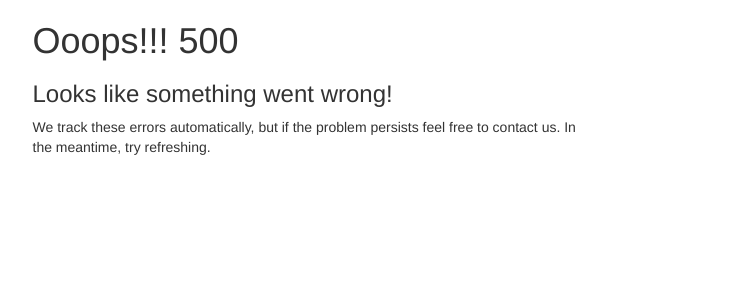
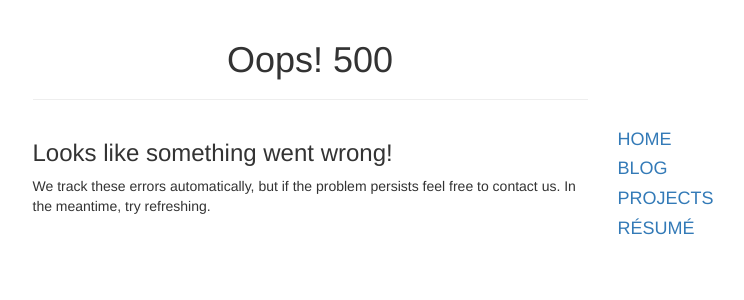
Before and after one commit to brandonw/personal-site, a Django app: template personal-site/templates/500.html in a window 1280 px wide. Shown: the top 300 px of the page, without its empty margins (330-1074 px from the left). Run offline with Django 3.2, Linux system fonts and the light colour scheme; the template is opened without the code that fills it, so the values that code supplies are empty; some libraries are stand-ins or nearby versions.

Commit message:
Customize error pages
Add the menu to the default base template, so that it appears on
all pages, including error pages.

```diff
--- a/personal-site/templates/500.html
+++ b/personal-site/templates/500.html
@@ -2,10 +2,17 @@
 
 {% block title %}Server Error{% endblock %}
 
+{% block header %}
+
+<div class="page-header">
+    <h1 class="text-center heading">Oops! 500</h1>
+</div>
+
+{% endblock header %}
+
 {% block content %}
-<h1>Ooops!!! 500</h1>
 
 <h3>Looks like something went wrong!</h3>
+<p>We track these errors automatically, but if the problem persists feel free to contact us. In the meantime, try refreshing.</p>
 
-<p>We track these errors automatically, but if the problem persists feel free to contact us. In the meantime, try refreshing.</p>
 {% endblock content %}
--- a/personal-site/templates/base.html
+++ b/personal-site/templates/base.html
@@ -53,6 +53,14 @@
                 </div>
                 <div class="col-md-3 visible-md-block visible-lg-block">
                     {% block menu %}
+
+                    <ul class="list-unstyled">
+                        <li><h4><a href="{% url 'home' %}">HOME</a></h4></li>
+                        <li><h4><a href="{% url 'blog' %}">BLOG</a></h4></li>
+                        <li><h4><a href="{% url 'projects' %}">PROJECTS</a></h4></li>
+                        <li><h4><a href="{% url 'resume' %}">R&#201;SUM&#201;</a></h4></li>
+                    </ul>
+
                     {% endblock menu %}
                 </div>
             </div>
--- a/personal-site/templates/pages/home.html
+++ b/personal-site/templates/pages/home.html
@@ -9,6 +9,9 @@
 </div>
 
 {% endblock header %}
+
+{% block menu %}
+{% endblock menu %}
 
 {% block content %}
 
```
Also changed, not shown: personal-site/templates/404.html (+9 -1 lines), personal-site/config/wsgi.py (line endings or trailing spaces).
